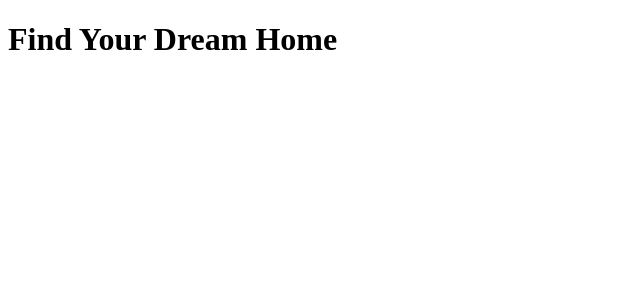
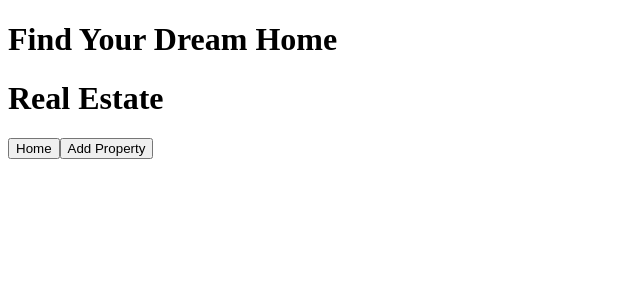
Before and after one commit to sachithrakalani/Dream_Home-Project-FE, a React (Vite) app: page / in a window 1280 px wide. Shown: the top 300 px of the page, without its empty margins (0-640 px from the left). Built offline with nearby package versions, Linux system fonts and the light colour scheme.

Commit message:
Add home button and add property button

```diff
--- a/src/Components/HomePage.jsx
+++ b/src/Components/HomePage.jsx
@@ -2,6 +2,9 @@ export default function HomePage(){
     return(
         <div>
             <h1>Find Your Dream Home</h1>
+            <h1>Real Estate</h1>
+            <button>Home</button>
+            <button>Add Property</button>
         </div>
     )
 }
```
